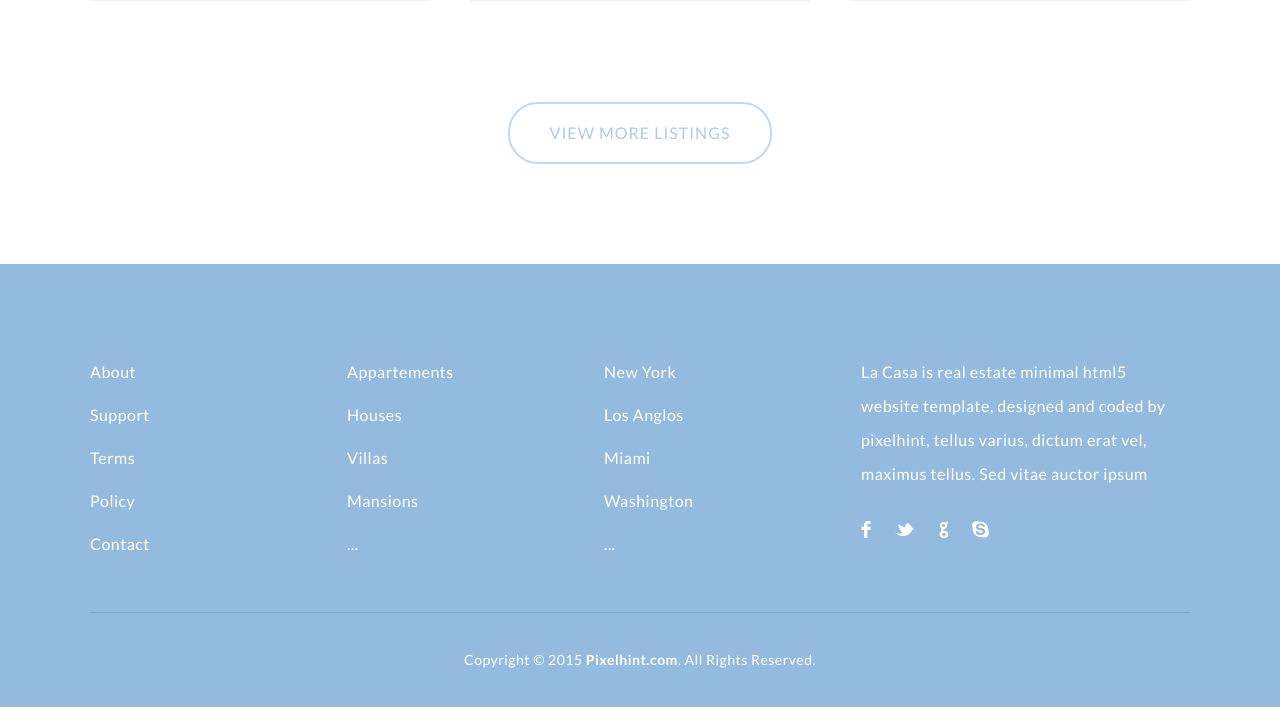
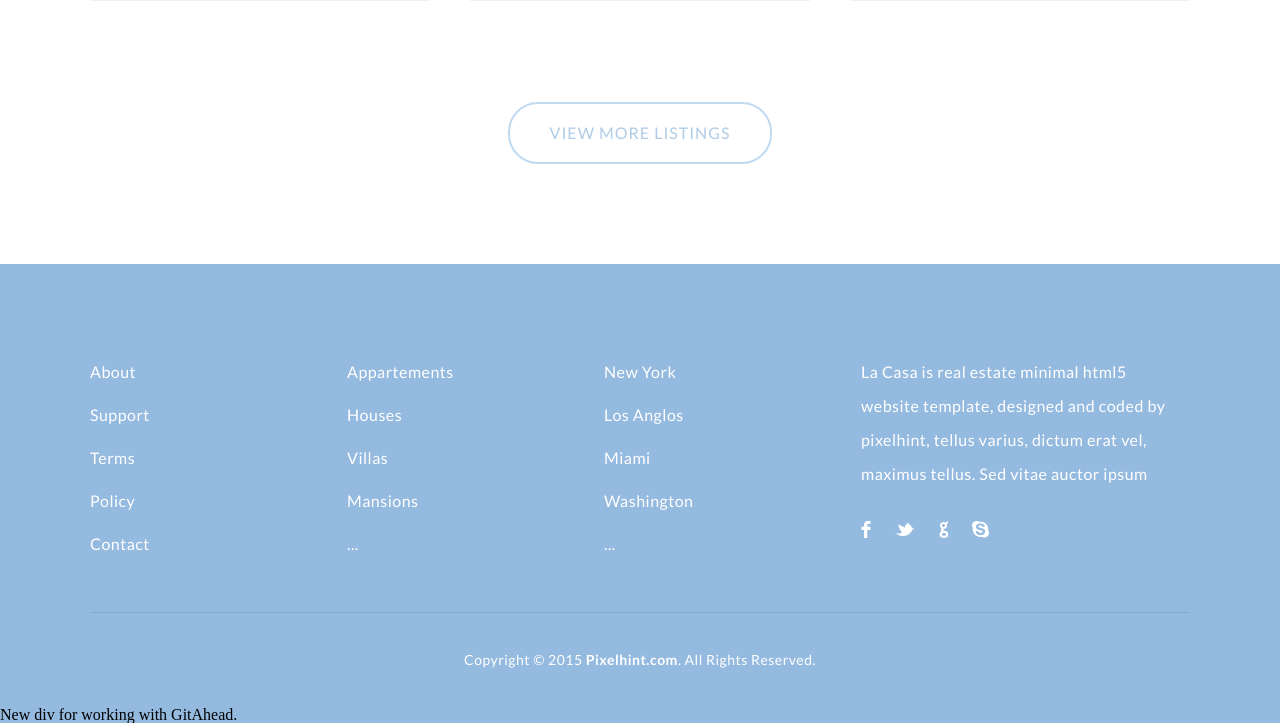
Before and after one commit to red-rufus/LaCasa, a plain HTML site: page index.html in a window 1280 px wide. Shown: the part 2251-2974 px from the top of the page. Drawn offline with Linux system fonts and the light colour scheme.

Commit message:
Adding a new div.

```diff
--- a/index.html
+++ b/index.html
@@ -241,6 +241,7 @@
 		<div class="copyrights wrapper">
 			Copyright © 2015 <a href="http://pixelhint.com" target="_blank" class="ph_link" title="Download more free Templates">Pixelhint.com</a>. All Rights Reserved.
 		</div>
+		<div>New div for working with GitAhead.</div>
 	</footer><!--  end footer  -->
 
 </body>
```
